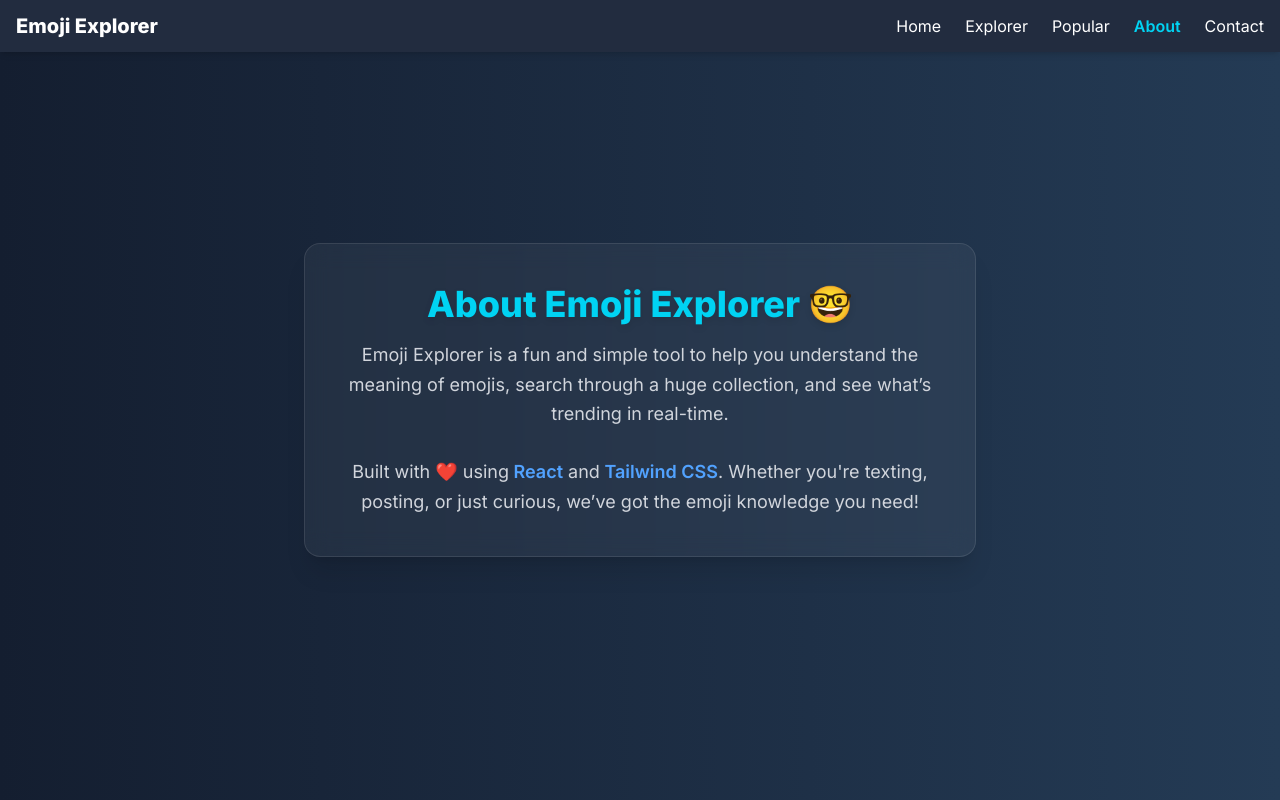
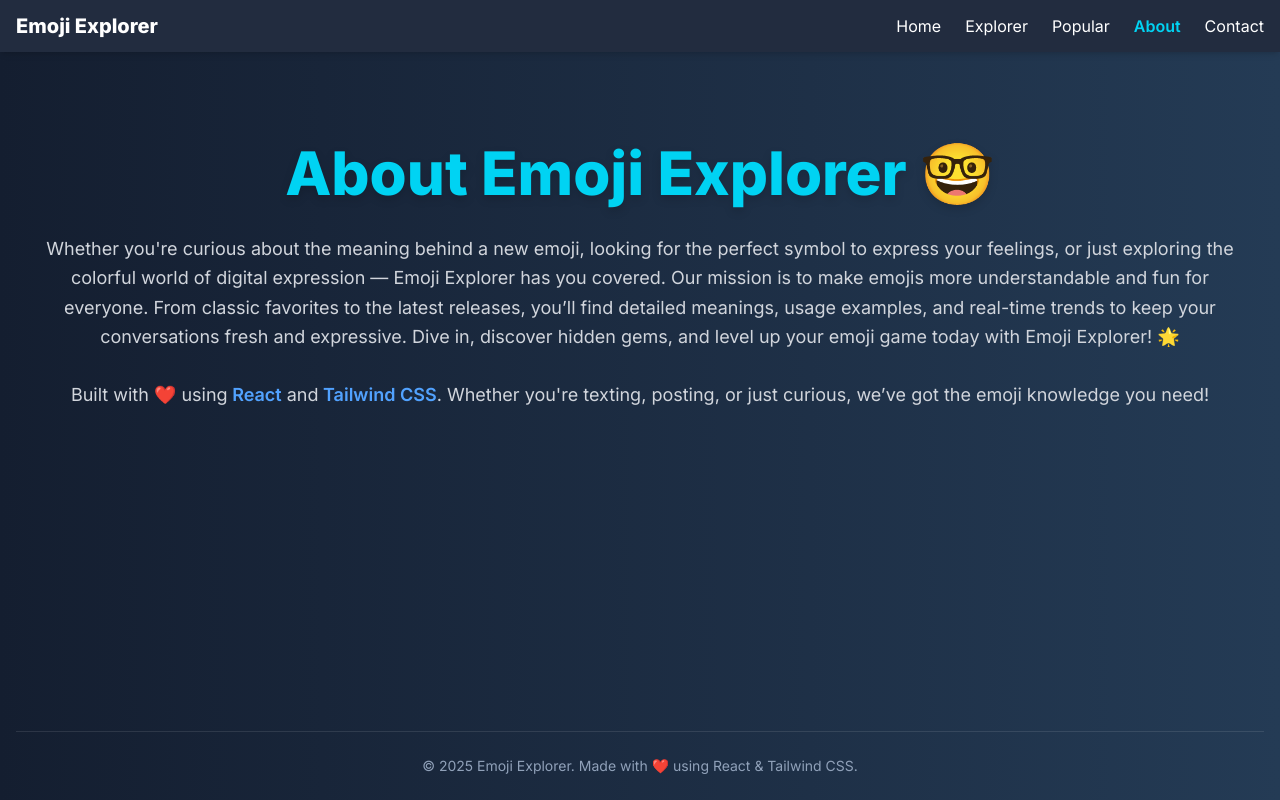
Before and after one commit to amishipatidar/Emoji-Explorer, a React (Vite) app: page /about in a window 1280 px wide. Built offline with nearby package versions, Linux system fonts and the light colour scheme.

Commit message:
Update About.jsx

```diff
--- a/src/pages/About.jsx
+++ b/src/pages/About.jsx
@@ -2,14 +2,20 @@ import React from "react";
 
 const About = () => {
   return (
-    <div className="min-h-screen flex items-center justify-center bg-gradient-to-r from-[#141e30] to-[#243b55] text-white px-4">
-      <div className="bg-white/5 backdrop-blur-md p-10 rounded-2xl shadow-xl max-w-2xl w-full text-center border border-white/10">
-        <h2 className="text-4xl font-bold mb-4 text-cyan-400 drop-shadow-md animate-fadeIn">
+    <div className="min-h-screen flex flex-col justify-between bg-gradient-to-r from-[#141e30] to-[#243b55] text-white px-4">
+
+      <div className="flex-1 flex flex-col items-center text-center pt-32">
+        <h2 className="text-[60px] font-bold text-cyan-400 mb-4 drop-shadow-lg animate-fadeIn">
           About Emoji Explorer 🤓
         </h2>
-        <p className="text-lg text-gray-300 leading-relaxed animate-fadeIn delay-200">
-          Emoji Explorer is a fun and simple tool to help you understand the meaning of emojis,
-          search through a huge collection, and see what’s trending in real-time.
+
+        <p className="text-lg text-gray-300 leading-relaxed px-4 animate-fadeIn delay-200 w-full max-w-7xl">
+          Whether you're curious about the meaning behind a new emoji, looking for the perfect symbol to express your feelings,
+          or just exploring the colorful world of digital expression — Emoji Explorer has you covered. Our mission is to make emojis more
+          understandable and fun for everyone. From classic favorites to the latest releases, you’ll find detailed meanings,
+          usage examples, and real-time trends to keep your conversations fresh and expressive.
+          Dive in, discover hidden gems, and level up your emoji game today with Emoji Explorer! 🌟
+
           <br /><br />
           Built with <span className="text-red-400 font-semibold">❤️</span> using
           <span className="text-blue-400 font-semibold"> React</span> and
@@ -17,6 +23,10 @@ const About = () => {
           or just curious, we’ve got the emoji knowledge you need!
         </p>
       </div>
+
+      <footer className="text-center py-6 text-slate-400 text-sm border-t border-white/10">
+        © 2025 Emoji Explorer. Made with ❤️ using React & Tailwind CSS.
+      </footer>
     </div>
   );
 };
```
